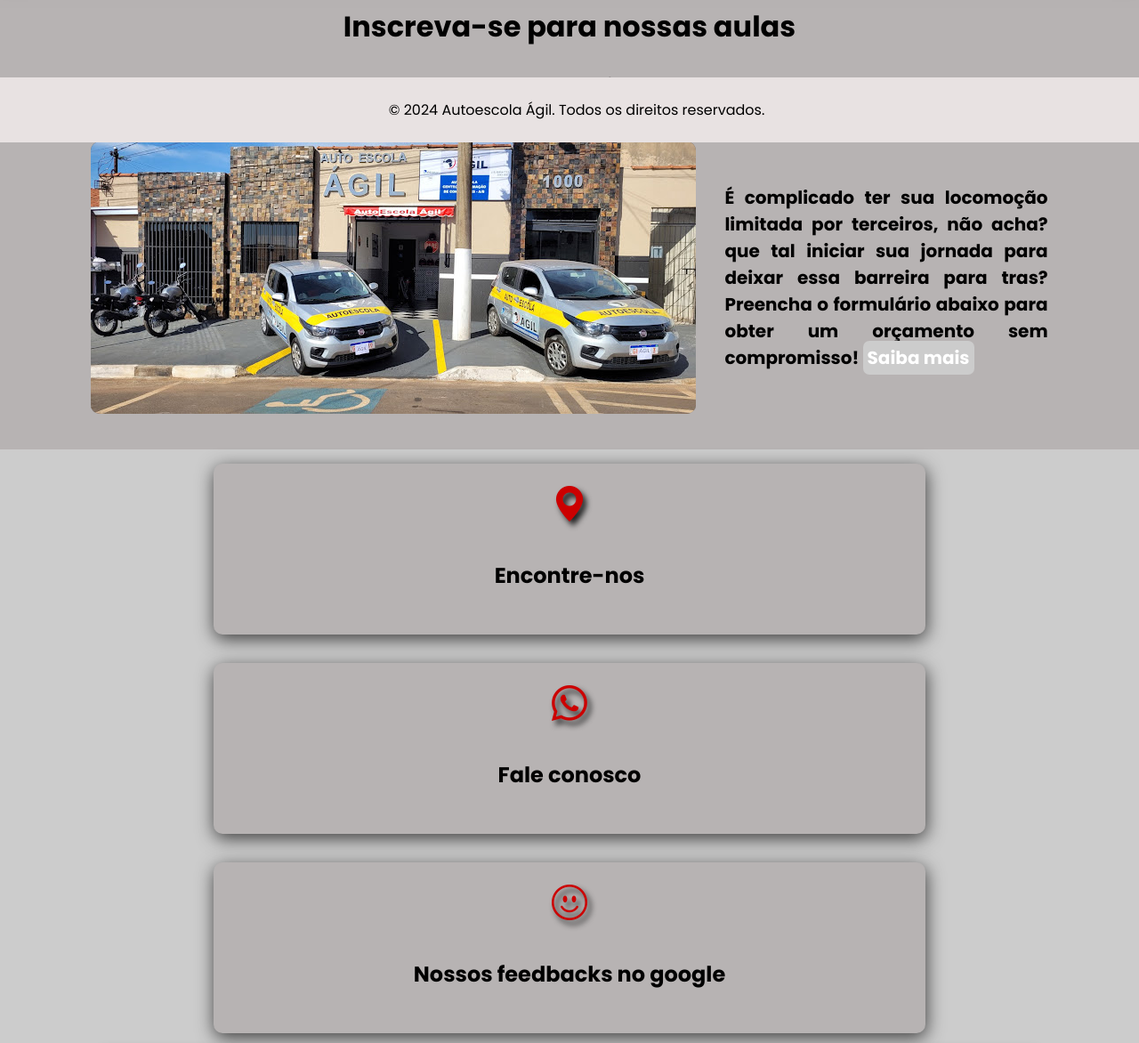
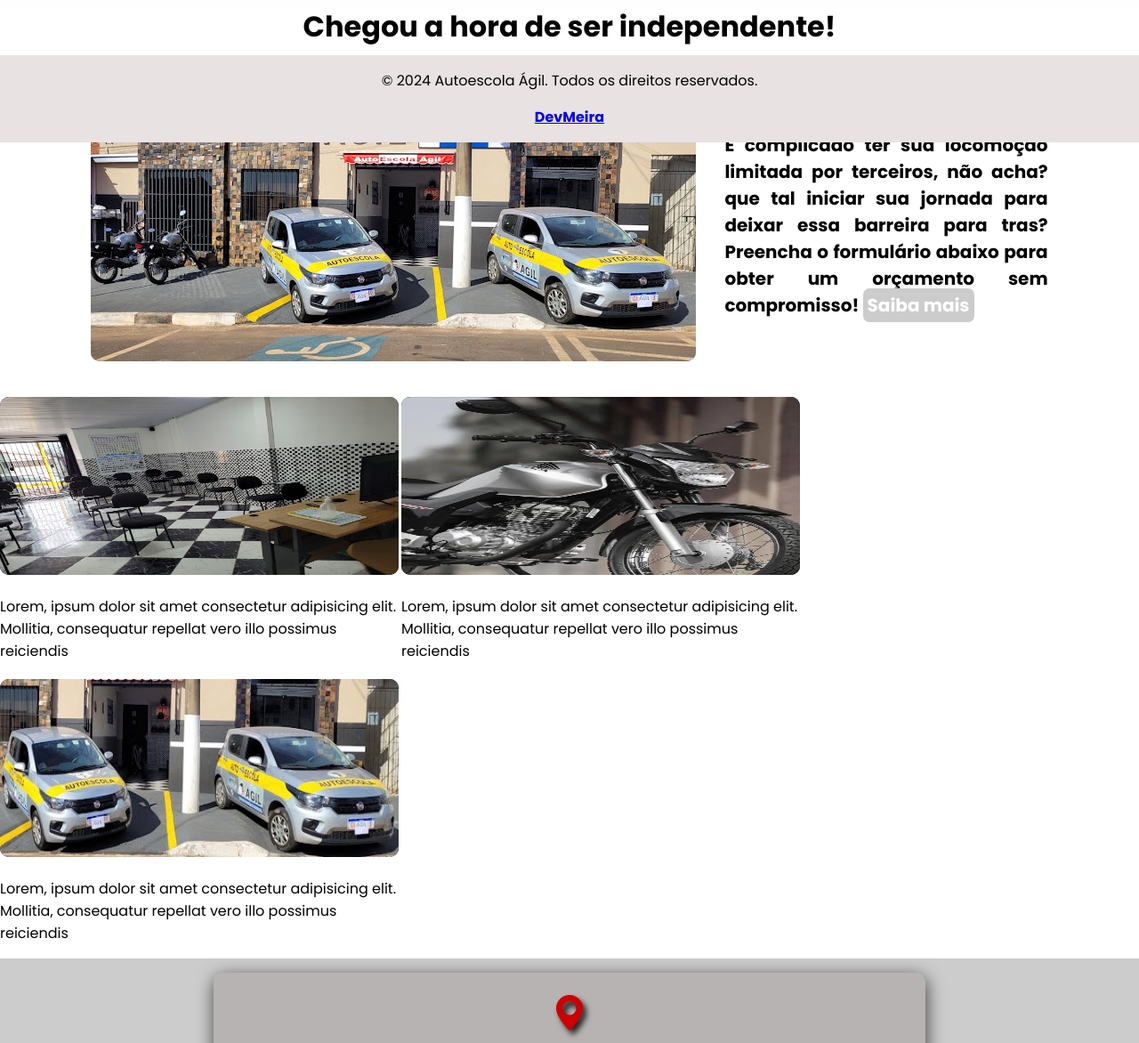
Before and after one commit to Erickpsilva/landing-autoescola, a plain HTML site: page geral/index.html in a window 1280 px wide. Shown: the part 640-1812 px from the top of the page at 89% size. Drawn offline with nearby package versions, Linux system fonts and the light colour scheme.

Commit message:
criada a seção das aulas

```diff
--- a/geral/index.html
+++ b/geral/index.html
@@ -29,9 +29,8 @@
     </header>
 
     <section class="hero">
-        <h2>Inscreva-se para nossas aulas</h2>
         <!-- <img src="img/capa-pronta.png" alt="Imagem do veículo da autoescola" class="imagem-heroi"> -->
-      <h3>Chegou a hora de ser independente!</h3>
+      <h2>Chegou a hora de ser independente!</h2>
       <div class="inicio">
         <img src="img/faixada.jpg" alt="Imagem do veículo da autoescola" class="imagem-heroi">
         <h4>É complicado ter sua locomoção limitada por terceiros, não acha?
@@ -40,9 +39,30 @@
       </div>
     </section>
 
+    <section class="aulas">
+      <div class="aulas-img">
+        <img src="img/cursoteorico.jpg" alt="">
+        <p>
+          Lorem, ipsum dolor sit amet consectetur adipisicing elit. Mollitia, consequatur repellat vero illo possimus reiciendis
+        </p>
+      </div>
+      <div class="aulas-img">
+        <img src="img/start.jpg" alt="">
+        <p>
+          Lorem, ipsum dolor sit amet consectetur adipisicing elit. Mollitia, consequatur repellat vero illo possimus reiciendis
+        </p>
+      </div>
+      <div class="aulas-img">
+        <img src="img/veiculos.jpg" alt="">
+        <p>
+          Lorem, ipsum dolor sit amet consectetur adipisicing elit. Mollitia, consequatur repellat vero illo possimus reiciendis
+        </p>
+      </div>
+    </section>
+
     <section class="local">
       <div id="local">
-        <a href="https://www.google.com/maps?q=-24.0049,-48.3498" target="_blank">
+        <a href="https://www.google.com/maps?q=-23.996569403907, -48.35151237314915" target="_blank">
           <i class="bi bi-geo-alt-fill"></i>
         </a>
         <h4>Encontre-nos</h4>
@@ -50,7 +70,7 @@
       </div>
       <div id="whatsapp">
         <a href="https://wa.me/5515996385701?" target="_blank" title="fale conosco">
-          <i class="bi bi-whatsapp" ></i>
+          <i class="bi bi-whatsapp"></i>
         </a>
         <h4>Fale conosco</h4>
       </div>
@@ -68,8 +88,7 @@
     </section>
 
     <section id="contato" class="formulario">
-
-        <!-- <a href="https://wa.me/5515996385701?" target="_blank" title="fale conosco"><i class="bi bi-whatsapp" ></i></a> -->
+      <!-- https://maps.app.goo.gl/PwxQdA5imcp1dcR27 -->
 
       <h3>Formulário de Inscrição</h3>
       <form id="inscricaoForm">
@@ -95,6 +114,9 @@
 
     <footer>
         <p>&copy; 2024 Autoescola Ágil. Todos os direitos reservados.</p>
+        <p>
+        <a href="https://wa.me/5515996385701?" target="_blank" title="fale com o desenvolvedor"> <strong>DevMeira</strong></a>
+        </p>
     </footer>
 
     <script src="script.js"></script>
--- a/geral/styles.css
+++ b/geral/styles.css
@@ -7,7 +7,7 @@ body {
     font-family: 'poppins', sans-serif;
     margin: 0;
     padding: 0;
-    background-color: #b7b3b3;
+    background-color: #ffffff;
     position: relative;
     color: #000;
 }
@@ -40,7 +40,7 @@ h3 {
 }
 .topo {
   display: flex;
-  background-color: #ccc;
+  background-color: #ffffff;
   width: 100%;
   text-align: center;
   height: 5em;
@@ -55,7 +55,6 @@ h3 {
 .logo {
   margin-left: 10px;
   width: 5rem;
-  background-color: #ccc;
 }
 
 /* Estilo do Menu de Navegação */
@@ -175,11 +174,30 @@ nav ul li a:hover {
   font-size: 2.5rem;
   color: #cc0000;
   text-shadow: #222 4px 5px 6px;
-  transition: all .4s;
 }
-.local .bi:hover {
-  transform: scale(2);
+#local:hover, #whatsapp:hover, #avalia:hover {
+  transform: scale(1.05);
+  transition: .5s;
 }
+.aulas {
+  display: flex;
+  width: 100%;
+  min-height: 22rem;
+  overflow-y: hidden;
+  gap: 3px;
+  flex-wrap: wrap;
+}
+.aulas-img {
+  width: 35%;
+  background-size: cover;
+}
+.aulas-img img {
+  width: 100%;
+  height: 200px;
+  background-color: #000;
+  border-radius: 10px;
+}
+
 .formulario {
     width: 80%;
     margin: 0 auto 5rem;
@@ -222,7 +240,7 @@ footer {
     background-color: #e8e2e2;
     color: #000;
     text-align: center;
-    padding: 8px;
+    padding: 0px;
     position: fixed;
     bottom: 0;
     width: 100%;
@@ -289,6 +307,18 @@ footer {
   .inicio h4 {
     padding: 10px;
   }
+  .aulas{
+    flex-direction: column;
+    width: 100%;
+    margin: auto;
+    align-items: center;
+    justify-content: center;
+  }
+  .aulas-img {
+    width: 70%;
+    box-shadow: 0 0 10px rgba(0, 0, 0, 0.1);
+    margin: 1rem auto;
+  }
 
   nav ul {
     flex-direction: column;
```
Also changed, not shown: geral/img/Design sem nome.png (added), geral/img/letreiro.png (added), geral/img/start.jpg (added).
